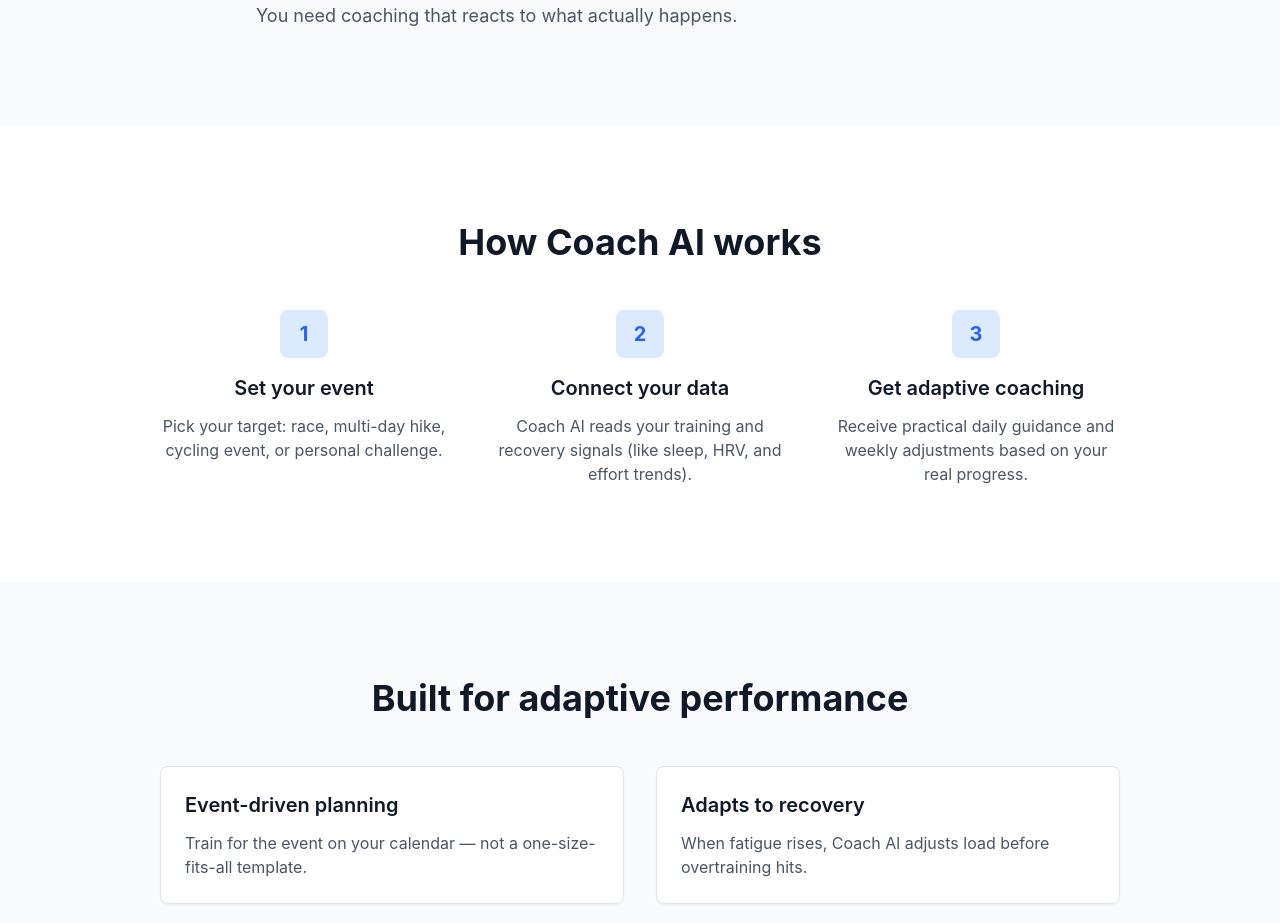
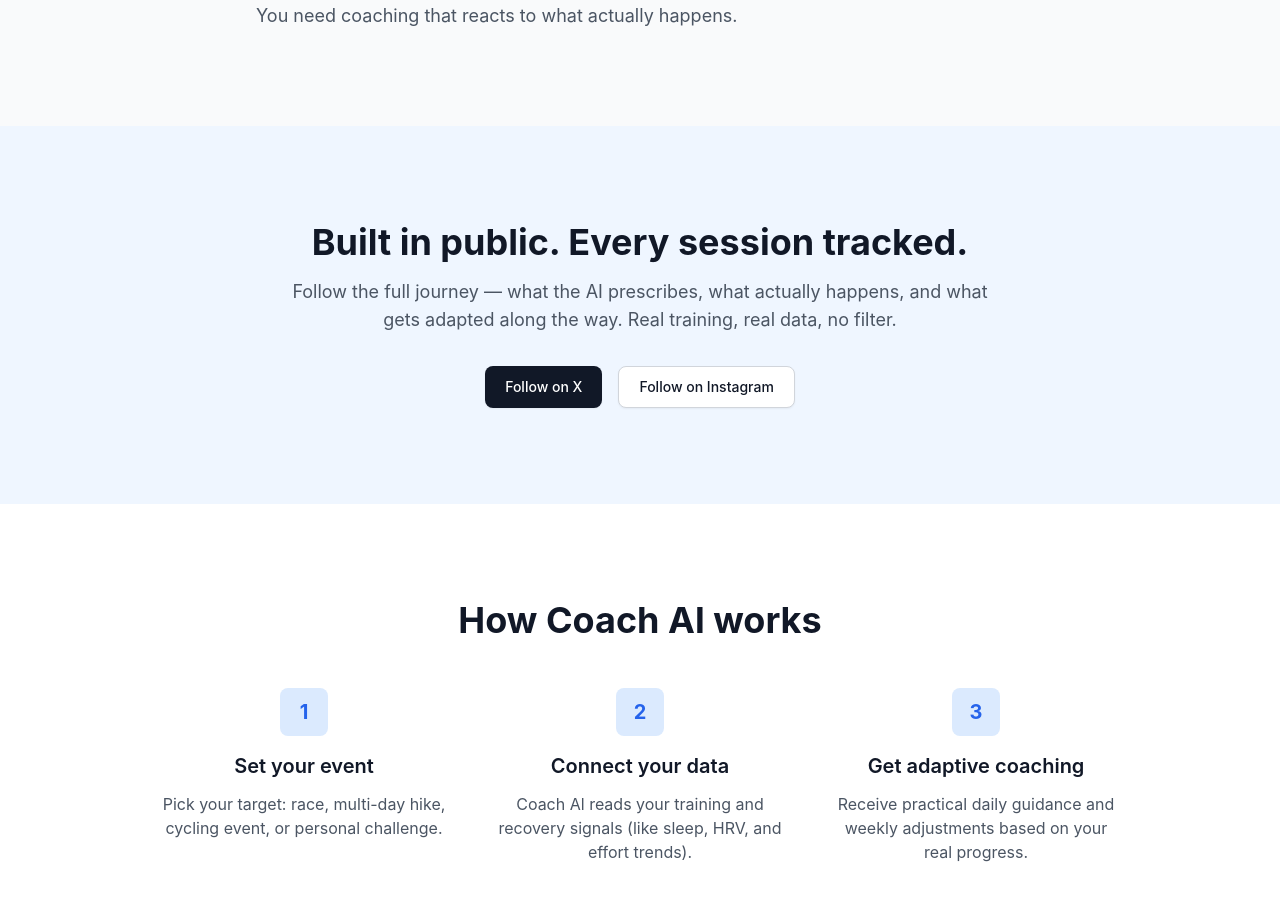
Before and after one commit to egruen/coach-al-landing-page, a Next.js app: page / in a window 1280 px wide. Shown: the part 963-1886 px from the top of the page. Built offline with nearby package versions, Linux system fonts and the light colour scheme.

Commit message:
Add Social Media Banner

```diff
--- a/app/page.tsx
+++ b/app/page.tsx
@@ -8,17 +8,26 @@ export default function Home() {
       <Header />
       <main>
         {/* Hero Section */}
-        <section className="relative min-h-[600px] flex items-center bg-cover bg-center bg-no-repeat" style={{backgroundImage: "url('https://images.unsplash.com/photo-1551632811-561732d1e306?q=80&w=2070&auto=format&fit=crop')"}}>
+        <section
+          className="relative min-h-[600px] flex items-center bg-cover bg-center bg-no-repeat"
+          style={{
+            backgroundImage:
+              "url('https://images.unsplash.com/photo-1551632811-561732d1e306?q=80&w=2070&auto=format&fit=crop')",
+          }}
+        >
           {/* Overlay for better text readability */}
           <div className="absolute inset-0 bg-gradient-to-b from-black/50 via-black/40 to-white"></div>
 
           <div className="relative max-w-5xl mx-auto px-4 sm:px-6 lg:px-8 py-16 sm:py-24 w-full">
             <div className="text-center">
               <h1 className="text-4xl sm:text-5xl lg:text-6xl font-bold text-white mb-6 text-balance drop-shadow-lg">
-                Train for real events — with an AI coach that adapts to your life.
+                Train for real events — with an AI coach that adapts to your
+                life.
               </h1>
               <p className="text-xl sm:text-2xl text-white/90 mb-12 max-w-3xl mx-auto text-balance drop-shadow-md">
-                Coach Al turns your training data into clear daily guidance, adjusts to recovery, and keeps you progressing without guesswork.
+                Coach Al turns your training data into clear daily guidance,
+                adjusts to recovery, and keeps you progressing without
+                guesswork.
               </p>
               <WaitlistForm variant="hero" />
             </div>
@@ -33,13 +42,48 @@ export default function Home() {
             </h2>
             <div className="max-w-3xl mx-auto space-y-6 text-lg text-gray-600">
               <p>
-                Most plans are static. Life isn't.<br />
-                You miss a session, sleep badly, or overload your week — and the plan keeps pushing anyway.
+                Most plans are static. Life isn't.
+                <br />
+                You miss a session, sleep badly, or overload your week — and the
+                plan keeps pushing anyway.
               </p>
               <p>
-                Athletes train for events, not generic goals.<br />
+                Athletes train for events, not generic goals.
+                <br />
                 You need coaching that reacts to what actually happens.
               </p>
+            </div>
+          </div>
+        </section>
+
+        {/* Build in Public Banner */}
+        <section className="bg-blue-50 py-16 sm:py-24">
+          <div className="max-w-3xl mx-auto px-4 sm:px-6 lg:px-8 text-center">
+            <h2 className="text-3xl sm:text-4xl font-bold text-gray-900 mb-4">
+              Built in public. Every session tracked.
+            </h2>
+            <p className="text-lg text-gray-600 mb-8">
+              Follow the full journey — what the AI prescribes, what actually
+              happens, and what gets adapted along the way. Real training, real
+              data, no filter.
+            </p>
+            <div className="flex flex-wrap justify-center gap-4">
+              <a
+                href="https://x.com/eduard_gruen"
+                target="_blank"
+                rel="noopener noreferrer"
+                className="inline-flex items-center gap-2 px-5 py-2.5 bg-gray-900 text-white font-medium rounded-lg hover:bg-gray-800 transition text-sm shadow-sm"
+              >
+                Follow on X
+              </a>
+              <a
+                href="https://www.instagram.com/eduardgruen/"
+                target="_blank"
+                rel="noopener noreferrer"
+                className="inline-flex items-center gap-2 px-5 py-2.5 bg-white border border-gray-300 text-gray-900 font-medium rounded-lg hover:bg-gray-50 transition text-sm shadow-sm"
+              >
+                Follow on Instagram
+              </a>
             </div>
           </div>
         </section>
@@ -59,7 +103,8 @@ export default function Home() {
                   Set your event
                 </h3>
                 <p className="text-gray-600">
-                  Pick your target: race, multi-day hike, cycling event, or personal challenge.
+                  Pick your target: race, multi-day hike, cycling event, or
+                  personal challenge.
                 </p>
               </div>
               <div className="text-center">
@@ -70,7 +115,8 @@ export default function Home() {
                   Connect your data
                 </h3>
                 <p className="text-gray-600">
-                  Coach Al reads your training and recovery signals (like sleep, HRV, and effort trends).
+                  Coach Al reads your training and recovery signals (like sleep,
+                  HRV, and effort trends).
                 </p>
               </div>
               <div className="text-center">
@@ -81,7 +127,8 @@ export default function Home() {
                   Get adaptive coaching
                 </h3>
                 <p className="text-gray-600">
-                  Receive practical daily guidance and weekly adjustments based on your real progress.
+                  Receive practical daily guidance and weekly adjustments based
+                  on your real progress.
                 </p>
               </div>
             </div>
@@ -100,7 +147,8 @@ export default function Home() {
                   Event-driven planning
                 </h3>
                 <p className="text-gray-600">
-                  Train for the event on your calendar — not a one-size-fits-all template.
+                  Train for the event on your calendar — not a one-size-fits-all
+                  template.
                 </p>
               </div>
               <div className="bg-white p-6 rounded-lg border border-gray-200 shadow-sm">
@@ -108,7 +156,8 @@ export default function Home() {
                   Adapts to recovery
                 </h3>
                 <p className="text-gray-600">
-                  When fatigue rises, Coach Al adjusts load before overtraining hits.
+                  When fatigue rises, Coach Al adjusts load before overtraining
+                  hits.
                 </p>
               </div>
               <div className="bg-white p-6 rounded-lg border border-gray-200 shadow-sm">
@@ -116,7 +165,8 @@ export default function Home() {
                   Clear next actions
                 </h3>
                 <p className="text-gray-600">
-                  No dashboard paralysis. You get concrete "do this today" guidance.
+                  No dashboard paralysis. You get concrete "do this today"
+                  guidance.
                 </p>
               </div>
               <div className="bg-white p-6 rounded-lg border border-gray-200 shadow-sm">
@@ -124,7 +174,8 @@ export default function Home() {
                   Multi-sport ready
                 </h3>
                 <p className="text-gray-600">
-                  Running, cycling, hiking, and strength in one coherent training logic.
+                  Running, cycling, hiking, and strength in one coherent
+                  training logic.
                 </p>
               </div>
             </div>
@@ -143,7 +194,9 @@ export default function Home() {
                   Is this a replacement for a human coach?
                 </h3>
                 <p className="text-gray-600">
-                  Coach Al handles structured planning and adaptive load decisions. It's designed to make high-quality coaching more accessible — and can also complement human coaching.
+                  Coach Al handles structured planning and adaptive load
+                  decisions. It's designed to make high-quality coaching more
+                  accessible — and can also complement human coaching.
                 </p>
               </div>
               <div>
@@ -151,7 +204,8 @@ export default function Home() {
                   Is this just another static training plan?
                 </h3>
                 <p className="text-gray-600">
-                  No. Coach Al is built to adapt when your week changes, recovery drops, or execution differs from plan.
+                  No. Coach Al is built to adapt when your week changes,
+                  recovery drops, or execution differs from plan.
                 </p>
               </div>
               <div>
@@ -159,7 +213,8 @@ export default function Home() {
                   Which sports are supported?
                 </h3>
                 <p className="text-gray-600">
-                  Initial focus is endurance and mountain-oriented training: running, cycling, hiking, and strength support.
+                  Initial focus is endurance and mountain-oriented training:
+                  running, cycling, hiking, and strength support.
                 </p>
               </div>
               <div>
@@ -167,7 +222,8 @@ export default function Home() {
                   What data do you use?
                 </h3>
                 <p className="text-gray-600">
-                  Training and recovery-related signals needed to personalize your plan. Data is used for coaching functionality.
+                  Training and recovery-related signals needed to personalize
+                  your plan. Data is used for coaching functionality.
                 </p>
               </div>
               <div>
@@ -175,7 +231,8 @@ export default function Home() {
                   When does access open?
                 </h3>
                 <p className="text-gray-600">
-                  We're currently onboarding early users via waitlist. Join now to get launch updates and early access priority.
+                  We're currently onboarding early users via waitlist. Join now
+                  to get launch updates and early access priority.
                 </p>
               </div>
             </div>
```
